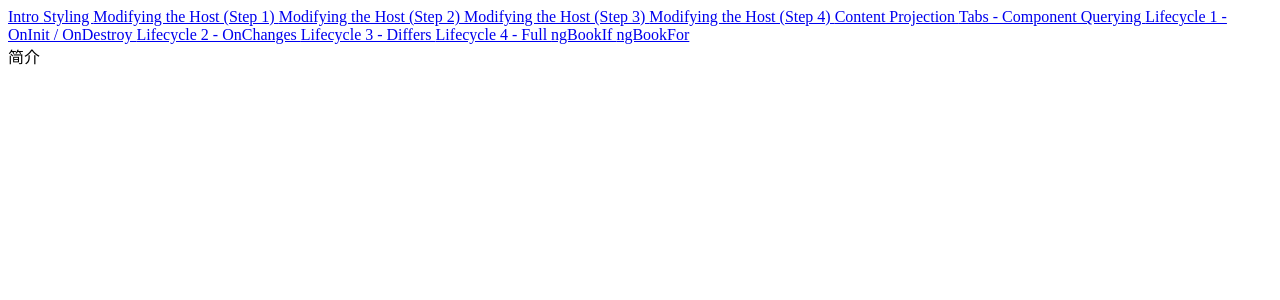
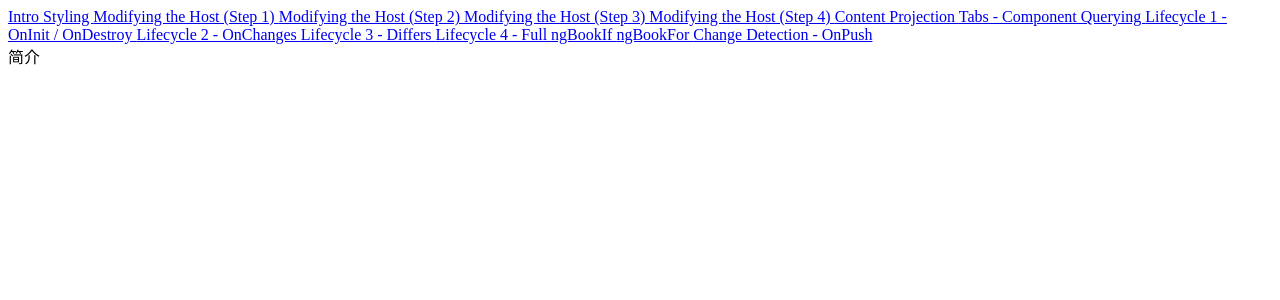
Before and after one commit to zpdgithub/learn-angular-advanced-components, an Angular app: page /#/ in a window 1280 px wide. Shown: the top 300 px of the page. Built offline with nearby package versions, Linux system fonts and the light colour scheme.

Commit message:
添加变更策略default, onPush

```diff
--- a/src/app/ts/app.module.ts
+++ b/src/app/ts/app.module.ts
@@ -1,6 +1,8 @@
 import { BrowserModule } from '@angular/platform-browser';
 import { NgModule } from '@angular/core';
 import { Component, ViewEncapsulation } from '@angular/core';
+
+import { FormsModule } from '@angular/forms';
 
 import {
   RouterModule,
@@ -39,7 +41,14 @@ import { LifecycleSampleApp4, LifecycleSampleApp4Module } from './lifecycle-hook
 import { IfTemplateSampleApp, IfTemplateSampleAppModule } from './templates/if';
 import { ForTemplateSampleApp, ForTemplateSampleAppModule } from './templates/for';
 
-const examples: ExampleDef[] = [
+
+import {
+  OnPushChangeDetectionSampleApp,
+  DefaultCmp,
+  OnPushCmp
+} from './change-detection/onpush';
+
+const examples: ExampleDef[] = [  // tslint:disable:max-line-length
   { label: 'Intro', name: 'Root', path: '', component: IntroComponent },
   { label: 'Styling', name: 'Styling', path: 'styling', component: StyleSampleApp },
   { label: 'Modifying the Host (Step 1)', name: 'Host1', path: 'host-step-1', component: HostSampleApp1, dev: true },
@@ -54,7 +63,9 @@ const examples: ExampleDef[] = [
   { label: 'Lifecycle 4 - Full', name: 'Lifecycle4', path: 'lifecycle-hooks-4', component: LifecycleSampleApp4 },
   { label: 'ngBookIf', name: 'NgBookIf', path: 'ng-book-if', component: IfTemplateSampleApp },
   { label: 'ngBookFor', name: 'NgBookFor', path: 'ng-book-for', component: ForTemplateSampleApp },
-];
+  { label: 'Change Detection - OnPush', name: 'ChangeDetectionOnPush', path: 'change-detection-onpush', component: OnPushChangeDetectionSampleApp },
+]; // tslint:enable:max-line-length
+
 const routes: Routes = examples // TOCHECK 编译时报错：ERROR in Cannot read property 'loadChildren' of undefined
   .map((example: ExampleDef) => ({
     path: example.path, component: example.component, pathMatch: 'full'
@@ -83,10 +94,14 @@ export class AppComponent {
     SidebarItemComponent,
     IntroComponent,
     ContentProjectionSampleApp,
-    Message
+    Message,
+    OnPushChangeDetectionSampleApp,
+    DefaultCmp,
+    OnPushCmp,
   ],
   imports: [
     BrowserModule,
+    FormsModule,
     StyleSampleAppModule,
     HostSampleApp1Module,
     HostSampleApp2Module,
--- /dev/null
+++ b/src/app/ts/change-detection/onpush.ts
@@ -0,0 +1,103 @@
+import {
+  Component,
+  Input,
+  ChangeDetectionStrategy,
+} from '@angular/core';
+
+
+class Profile {
+  constructor(private first: string, private last: string) { }
+
+  lastChanged() {
+    return new Date();
+  }
+}
+
+@Component({  // 默认策略，触发树中的所有变更检测
+  selector: 'default',
+  template: `
+  <h4 class="ui horizontal divider header">
+    Default Strategy
+  </h4>
+
+  <form class="ui form">
+    <div class="field">
+      <label>First Name</label>
+      <input
+        type="text"
+        [(ngModel)]="profile.first"
+        name="first"
+        placeholder="First Name">
+    </div>
+    <div class="field">
+      <label>Last Name</label>
+      <input
+        type="text"
+        [(ngModel)]="profile.last"
+        name="last"
+        placeholder="Last Name">
+    </div>
+  </form>
+  <div>
+    {{profile.lastChanged() | date:'medium'}}
+  </div>
+  `
+})
+export class DefaultCmp {
+  @Input() profile: Profile;
+}
+
+@Component({
+  selector: 'on-push',
+  changeDetection: ChangeDetectionStrategy.OnPush, // OnPush策略，只有自己的输入发生变化时才执行检测
+  template: `
+  <h4 class="ui horizontal divider header">
+    OnPush Strategy
+  </h4>
+
+  <form class="ui form">
+    <div class="field">
+      <label>First Name</label>
+      <input
+        type="text"
+        [(ngModel)]="profile.first"
+        name="first"
+        placeholder="First Name">
+    </div>
+    <div class="field">
+      <label>Last Name</label>
+      <input
+        type="text"
+        [(ngModel)]="profile.last"
+        name="last"
+        placeholder="Last Name">
+    </div>
+  </form>
+  <div>
+    {{profile.lastChanged() | date:'medium'}}
+  </div>
+  `
+})
+export class OnPushCmp {
+  @Input() profile: Profile;
+}
+
+@Component({
+  selector: 'change-detection-sample-app',
+  template: `
+  <div class="ui page grid">
+    <div class="two column row">
+      <div class="column area">
+        <default [profile]="profile1"></default>
+      </div>
+      <div class="column area">
+        <on-push [profile]="profile2"></on-push>
+      </div>
+    </div>
+  </div>
+  `
+})
+export class OnPushChangeDetectionSampleApp {
+  profile1: Profile = new Profile('Felipe', 'Coury');
+  profile2: Profile = new Profile('Nate', 'Murray');
+}
```
